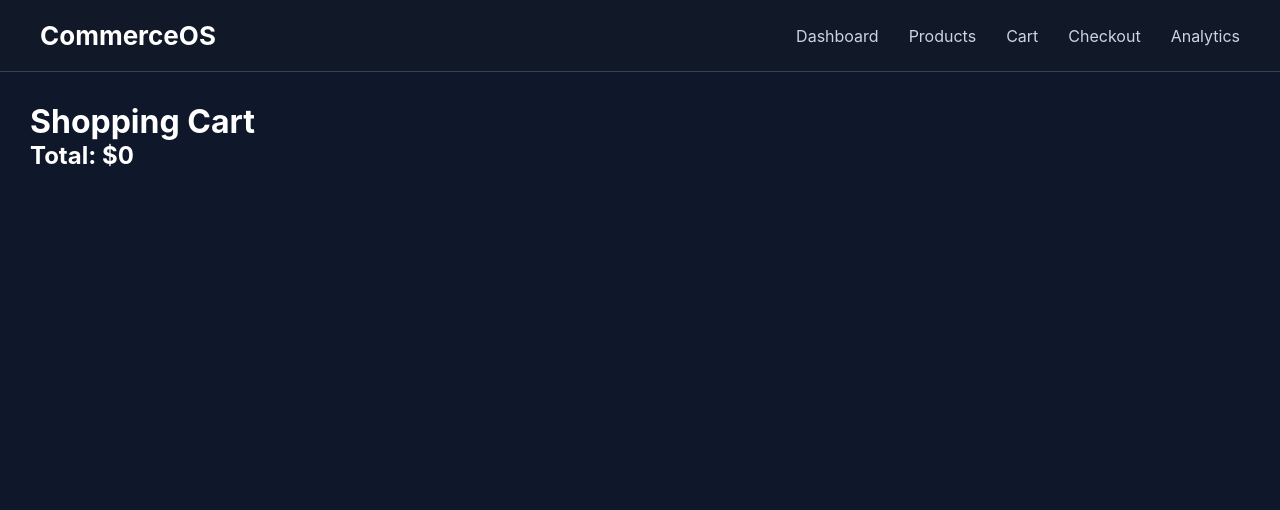
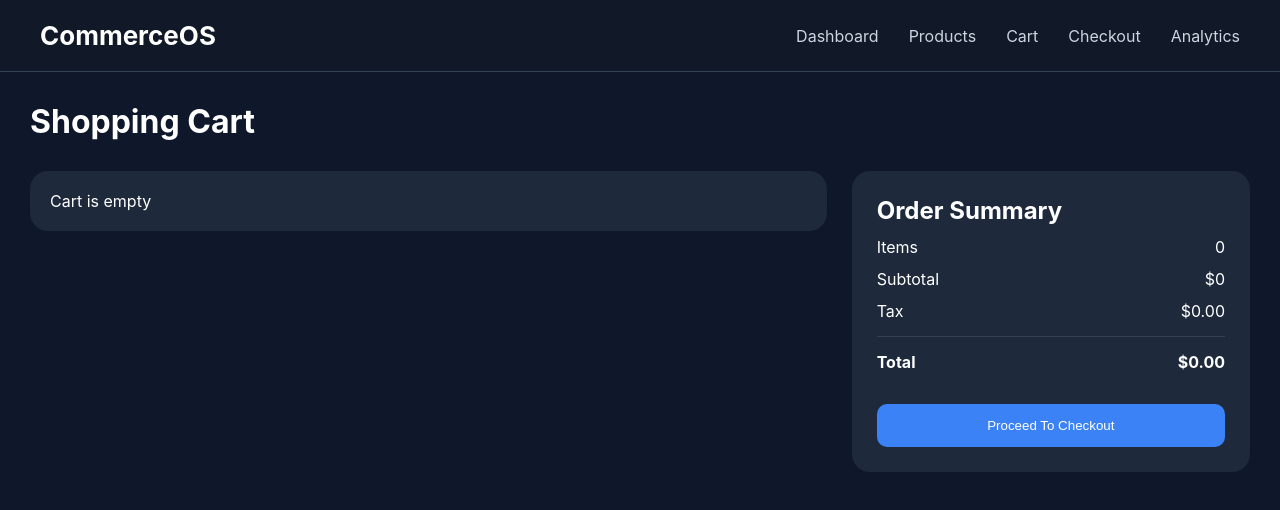
Before and after one commit to tanisharoy222005-collab/ecommerce-platform-admin-suite, a Next.js app: page /cart in a window 1280 px wide. Shown: the top 510 px of the page. Built offline with nearby package versions, Linux system fonts and the light colour scheme.

Commit message:
Update cart.js

```diff
--- a/pages/cart.js
+++ b/pages/cart.js
@@ -1,25 +1,95 @@
 import Layout from "../components/Layout";
 import { useStore } from "../context/StoreContext";
+import Link from "next/link";
 
 export default function Cart() {
   const { cart } = useStore();
 
-  const total = cart.reduce(
+  const subtotal = cart.reduce(
     (sum, item) => sum + item.price,
     0
   );
 
+  const tax = subtotal * 0.1;
+
+  const total = subtotal + tax;
+
   return (
     <Layout>
-      <h1>Shopping Cart</h1>
 
-      {cart.map((item) => (
-        <div key={item.id}>
-          {item.name} - ${item.price}
+      <h1 style={{ marginBottom: "30px" }}>
+        Shopping Cart
+      </h1>
+
+      <div className="cart-layout">
+
+        <div>
+
+          {cart.length === 0 ? (
+            <div className="cart-item">
+              Cart is empty
+            </div>
+          ) : (
+            cart.map((item, index) => (
+              <div
+                className="cart-item"
+                key={index}
+              >
+                <h3>{item.name}</h3>
+
+                <p>
+                  {item.description}
+                </p>
+
+                <div className="price">
+                  ${item.price}
+                </div>
+              </div>
+            ))
+          )}
+
         </div>
-      ))}
 
-      <h2>Total: ${total}</h2>
+        <div className="order-summary">
+
+          <h2>Order Summary</h2>
+
+          <div className="summary-row">
+            <span>Items</span>
+            <span>{cart.length}</span>
+          </div>
+
+          <div className="summary-row">
+            <span>Subtotal</span>
+            <span>${subtotal}</span>
+          </div>
+
+          <div className="summary-row">
+            <span>Tax</span>
+            <span>${tax.toFixed(2)}</span>
+          </div>
+
+          <div className="summary-row total-row">
+            <span>Total</span>
+            <span>${total.toFixed(2)}</span>
+          </div>
+
+          <Link href="/checkout">
+            <button
+              className="primary-btn"
+              style={{
+                width: "100%",
+                marginTop: "20px"
+              }}
+            >
+              Proceed To Checkout
+            </button>
+          </Link>
+
+        </div>
+
+      </div>
+
     </Layout>
   );
 }
```
